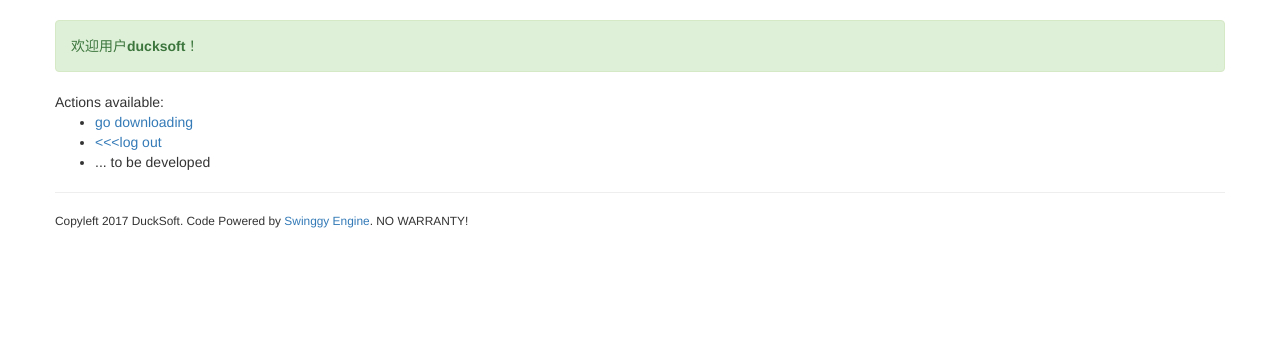
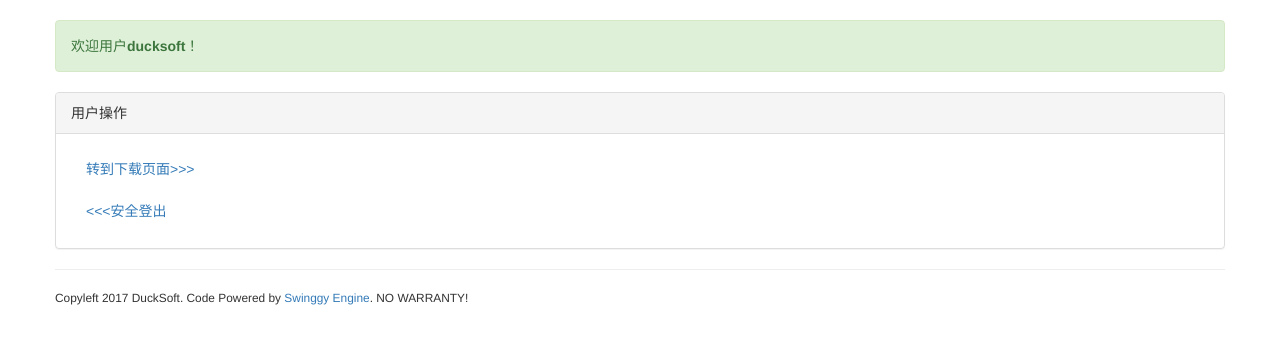
Before and after one commit to DuckSoft/Giggles, a PHP site: page /login.php in a window 1280 px wide. Shown: the part 52-396 px from the top of the page. Run offline with PHP 8.4, Linux system fonts and the light colour scheme; the visitor is signed in with stand-in values (Sample User, id 1).

Commit message:
index.php & login.php: 实现Bootstrap panel代码的复用

```diff
--- a/login.php
+++ b/login.php
@@ -75,10 +75,7 @@ $sw->set([
             case status_not_logged_in:
             case status_login_validation:
             case status_log_out:
-                echo <<<EOF
-<div class="panel panel-primary">
-<div class="panel-heading">用户登录</div>
-<div class="panel-body">
+                insert_panel("panel-primary","用户登录",<<<EOF
 <div class="container-fluid">
 <div class="row">
 <form class="form-horizontal" method="post" action="login.php">
@@ -91,19 +88,18 @@ $sw->set([
 </form>
 </div>
 </div>
-</div>
-</div>
-EOF;
+EOF
+                );
                 break;
             case status_logged_in:
-                echo <<<EOF
-Actions available:
-<ul>
-<li><a href="index.php">go downloading</a></li>
-<li><a href="login.php?logout=yes">&lt;&lt;&lt;log out</a></li>
-<li>... to be developed</li>
+                insert_panel("panel-default","用户操作",<<<EOF
+<ul class="nav nav-pills nav-stacked">
+<li><a href="index.php">转到下载页面&gt;&gt;&gt;</a></li>
+<li><a href="login.php?logout=yes">&lt;&lt;&lt;安全登出</a></li>
+<li></li>
 </ul>
-EOF;
+EOF
+                );
                 break;
         }
     }
```
Also changed, not shown: index.php (+23 -13 lines).
